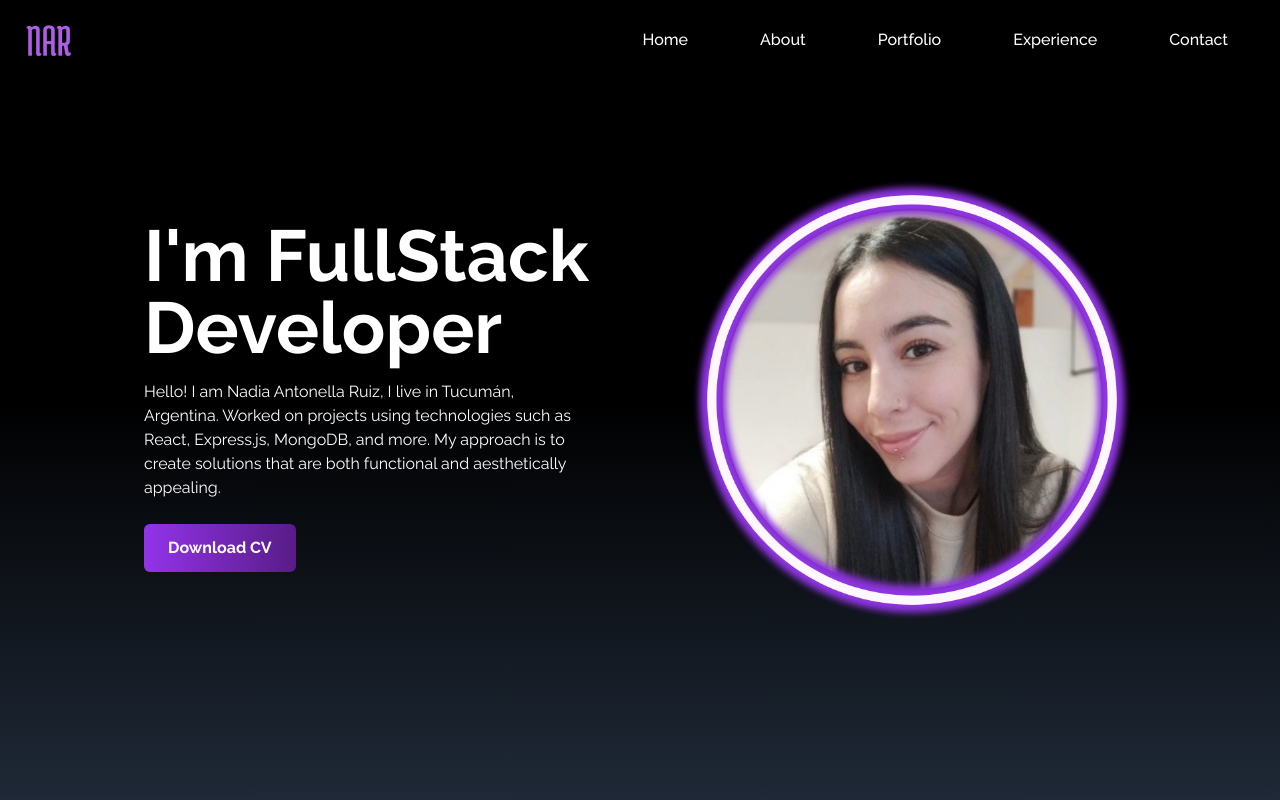
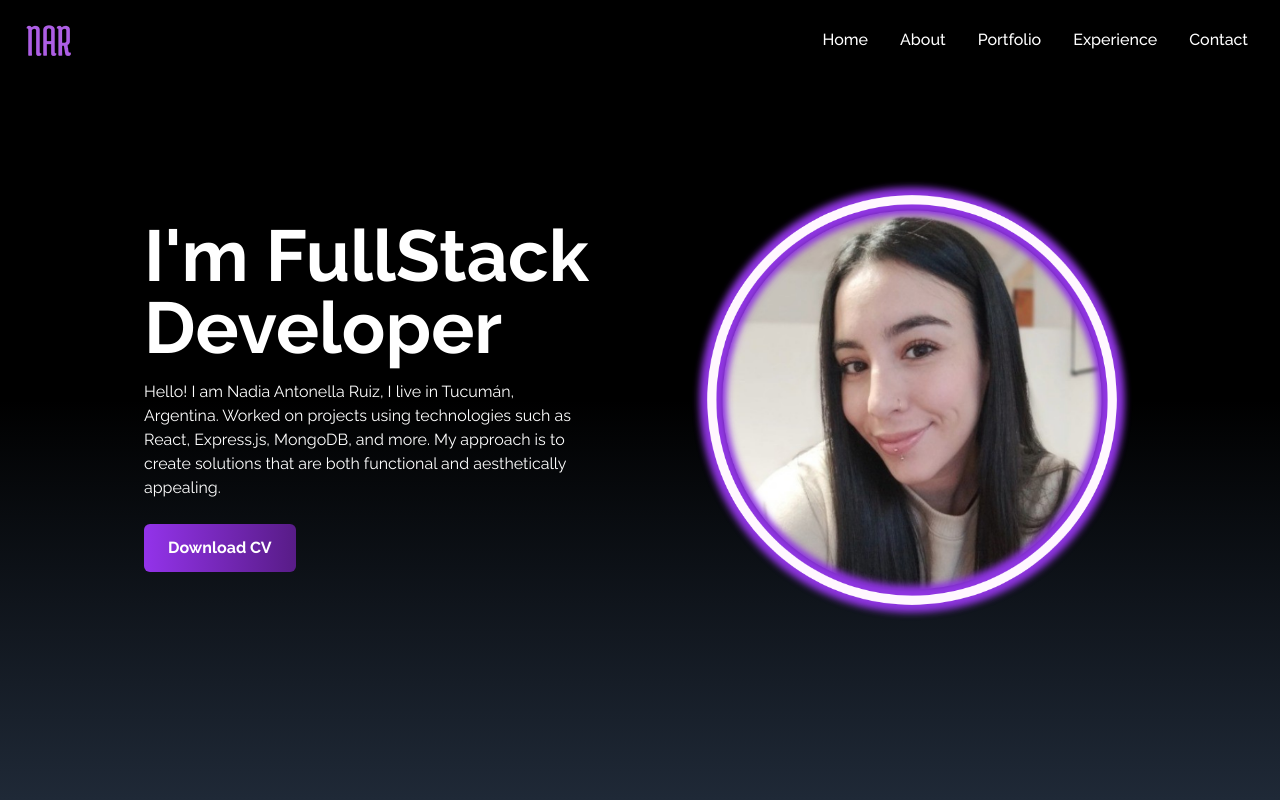
Before and after one commit to antoruizx/Portfolio-Anto, a React (Create React App) app: page / in a window 1280 px wide. Shown: the top 800 px of the page. Built offline with nearby package versions, Linux system fonts and the light colour scheme.

Commit message:
navbar changes

```diff
--- a/src/styles/Navbar.css
+++ b/src/styles/Navbar.css
@@ -1,21 +1,3 @@
-* {
-    box-sizing: border-box;
-}
-
-#body {
-    display: flex;
-}
-
-#nav a {
-    padding: 6px 20px;
-}
-
-
-#nav a span {
-
-
-
-}
 
 #nav a:hover span {
     transform: scale(1) translateY(0);
```
